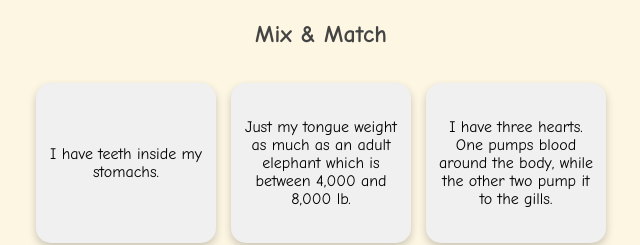
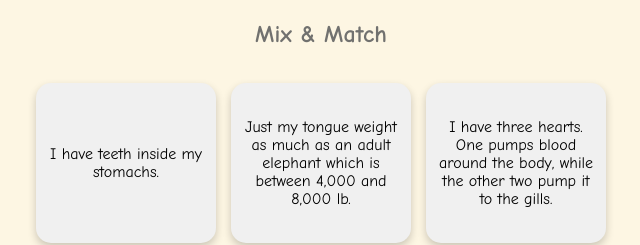
Before and after one commit to bella-bhs/bella-bhs.github.io, a plain HTML site: page index2.html in a window 1280 px wide. Shown: the top 245 px of the page, 319-959 px from the left. Drawn offline with Linux system fonts and the light colour scheme.

Commit message:
Update index2.html

```diff
--- a/index2.html
+++ b/index2.html
@@ -11,7 +11,7 @@
 
     h2 {
       margin-top: 20px;
-      color: #444;
+      color:#71716F;
     }
 
     table {
```
